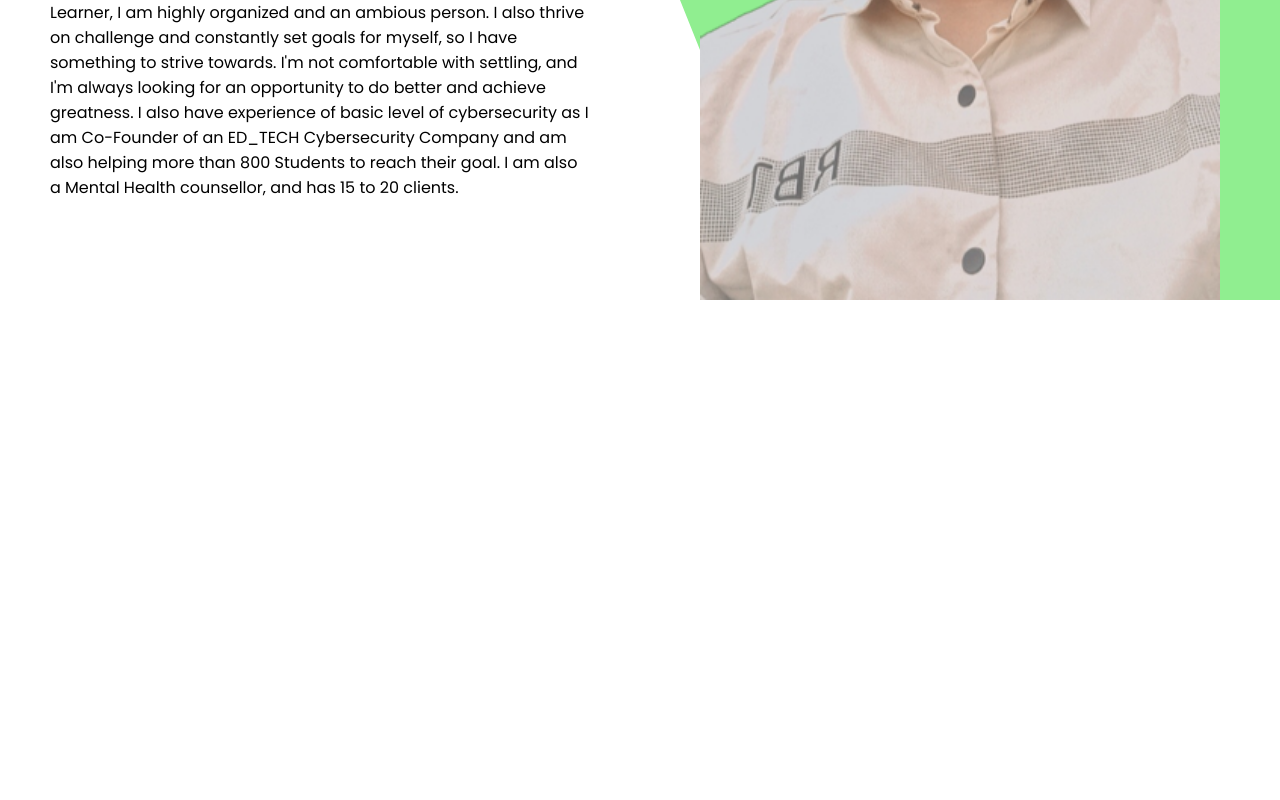
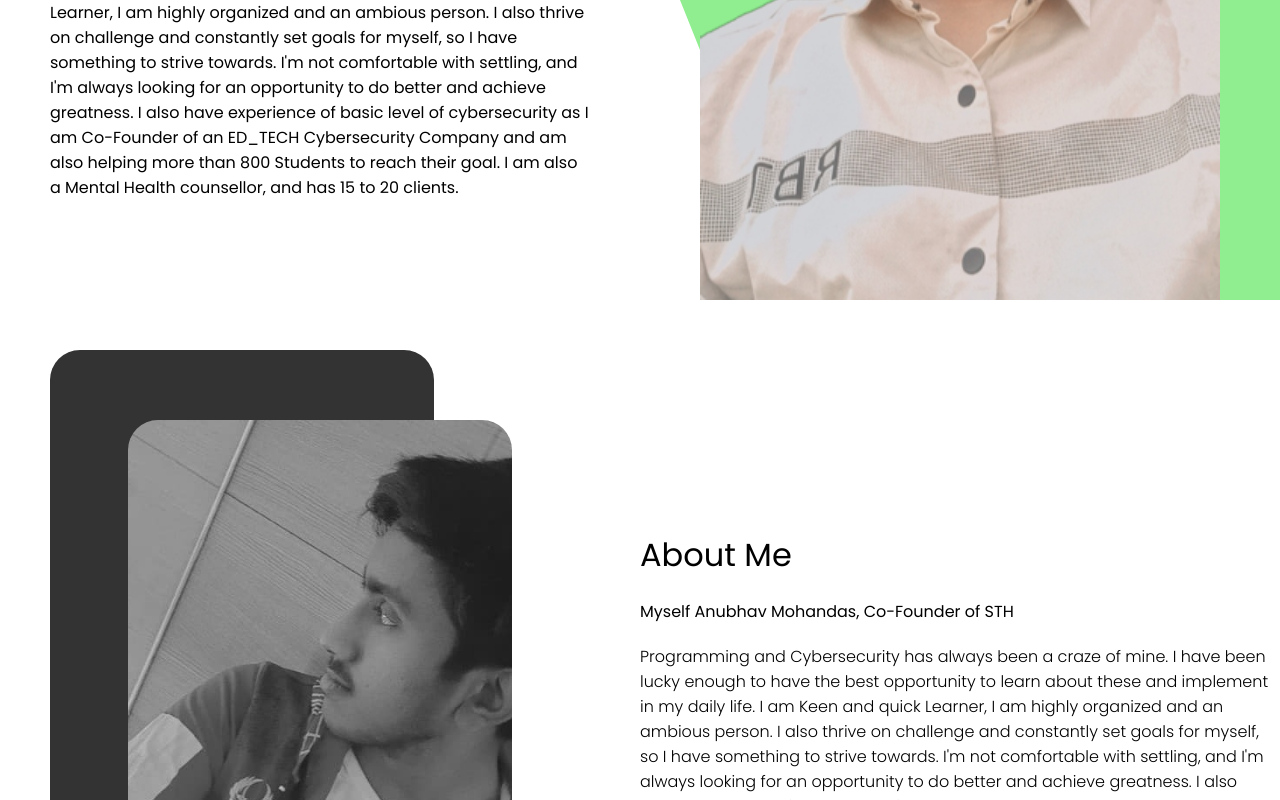
Before and after one commit to anubhavmohandas/Profile, a React (Create React App) app: page / in a window 1280 px wide. Shown: the part 500-1300 px from the top of the page. Before the commit the page ends 800 px from the top, so only its background shows below. Built offline with nearby package versions, Linux system fonts and the light colour scheme.

Commit message:
portfolio

```diff
--- a/src/App.jsx
+++ b/src/App.jsx
@@ -1,7 +1,13 @@
+import About from "./Components/About/about";
 import Intro from "./Components/Intro/intro";
 
 const App = () => {
-  return <div><Intro/></div>;
+  return (
+      <div>
+        <Intro/>
+        <About/>
+      </div>
+    )
 };
 
 export default App;
--- /dev/null
+++ b/src/Components/About/about.css
@@ -0,0 +1,51 @@
+.a{
+    height: 100vh;
+    display: flex;
+    align-items: center;
+}
+
+.a-left{
+    flex: 1;
+    display: flex;
+    align-items: center;
+    justify-content: center;
+    position: relative;
+    height: 100%;
+}
+
+.a-right{
+    flex: 1;
+}
+
+.a-card.bg{
+    position: absolute;
+    top: 50px;
+    left: 50px;
+    background-color:#333;
+}
+
+.a-card{
+    width: 60%;
+    height: 70vh;
+    border-radius: 30px;
+    position: relative;
+    overflow: hidden;
+}
+
+.a-img{
+    width: 100%;
+    height: 100%;
+    object-fit: cover;
+}
+
+.a-title{
+    font-weight: 400;
+}
+
+.a-sub{
+    margin: 20px 0px;
+}
+
+.a-desc{
+    font-weight: 300;
+}
--- /dev/null
+++ b/src/Components/About/about.jsx
@@ -0,0 +1,27 @@
+import "./about.css"
+import Mine from "../../img/me2.jpg"
+
+const About = () => {
+    return (
+           <div className="a">
+               <div className="a-left">
+                   <div className="a-card bg"></div>
+                   <div className="a-card">
+                       <img src={Mine} alt="" className="a-img" />
+                   </div>
+               </div>
+               <div className="a-right">
+                   <h1 className="a-title">
+                        About Me
+                   </h1>
+                   <p className="a-sub">
+                        Myself Anubhav Mohandas, Co-Founder of STH
+                   </p>
+                   <p className="a-desc">
+                   Programming and Cybersecurity has always been a craze of mine. I have been lucky enough to have the best opportunity to learn about these and implement in my daily life. I am Keen and quick Learner, I am highly organized and an ambious person. I also thrive on challenge and constantly set goals for myself, so I have something to strive towards. I'm not comfortable with settling, and I'm always looking for an opportunity to do better and achieve greatness. I also have experience of basic level of cybersecurity as I am working with an ED_TECH Cybersecurity Company and am also helping more than 800 Students to reach their goal. I am also a Mental Health counsellor, and has some 15 to 20 clients.
+                   </p>
+               </div>
+           </div>
+    )
+}
+export default About
```
Also changed, not shown: src/Components/Project/project.jsx (added, +7 -0 lines), src/Components/Project/project.css (added), src/img/me2.jpg (added).
